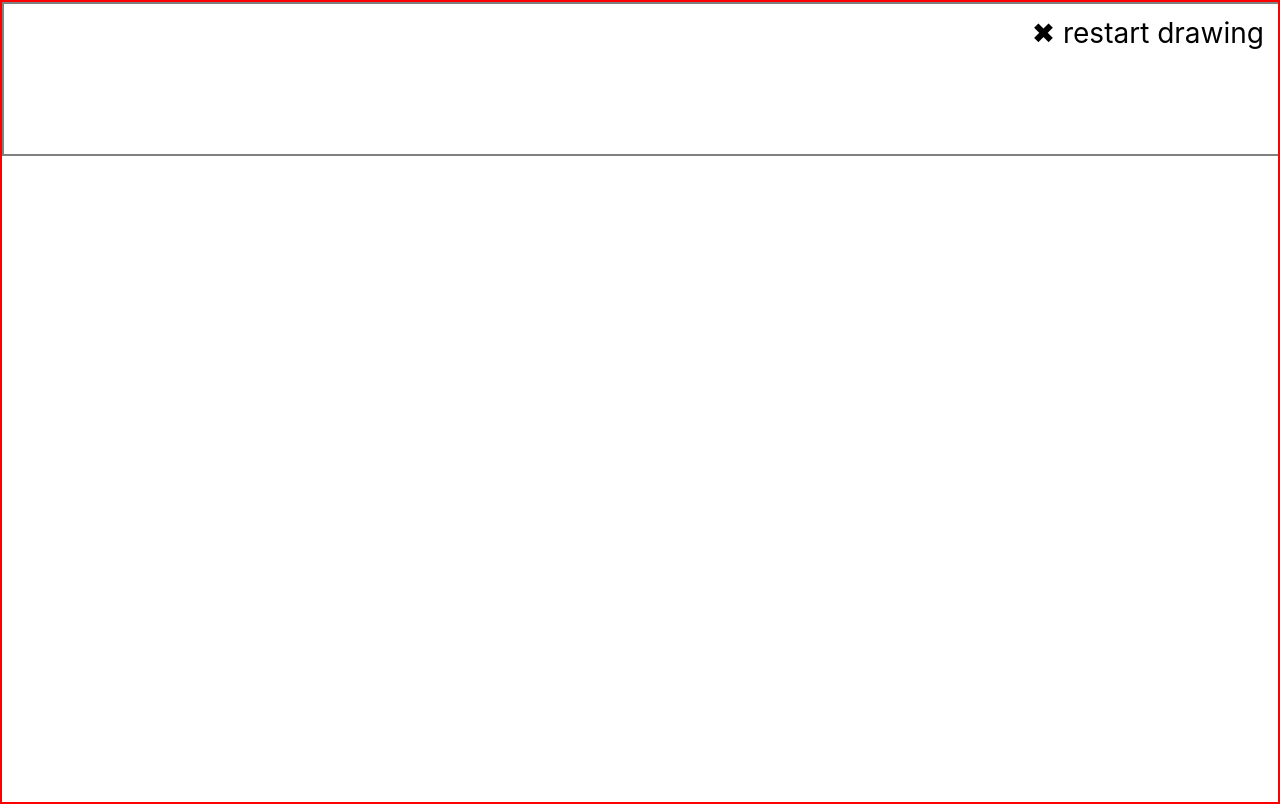
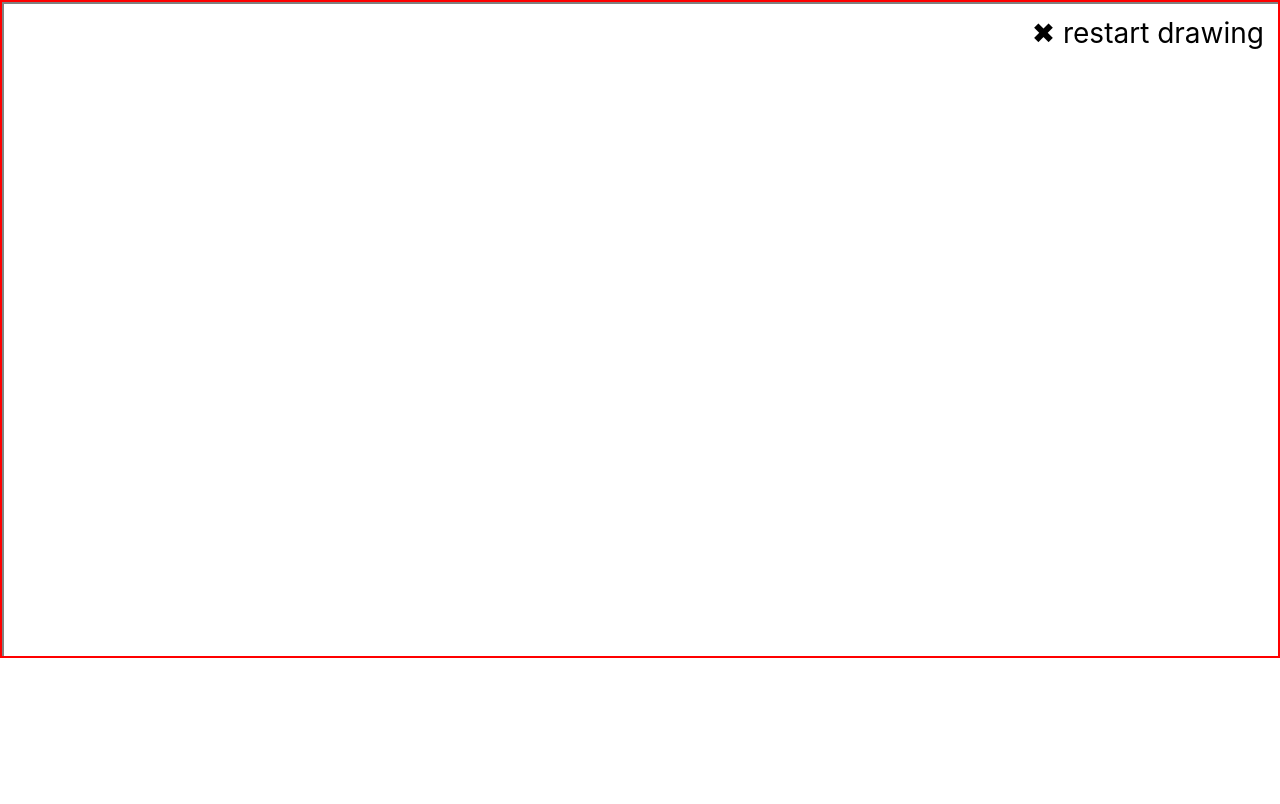
Before and after one commit to DiUS/classicfire, a React (Create React App) app: page / in a window 1280 px wide. Built offline with nearby package versions, Linux system fonts and the light colour scheme.

Commit message:
CanvAS HEIGHT

```diff
--- a/src/App.css
+++ b/src/App.css
@@ -7,6 +7,7 @@
 }
 
 .Suggestions {
+  height: 150px;
   display: flex;
   justify-content: space-around;
   align-items: center;
@@ -19,5 +20,6 @@
 }
 
 .CanvasContainer {
+  display: flex;
   flex-grow: 1;
 }
--- a/src/Canvas/Canvas.module.css
+++ b/src/Canvas/Canvas.module.css
@@ -1,8 +1,8 @@
 .wrapper {
-  min-height: 100% !important;
   user-select: none;
   overflow: hidden;
   border: 2px solid red;
+  flex-grow: 1;
 }
 
 .canvas {
```
